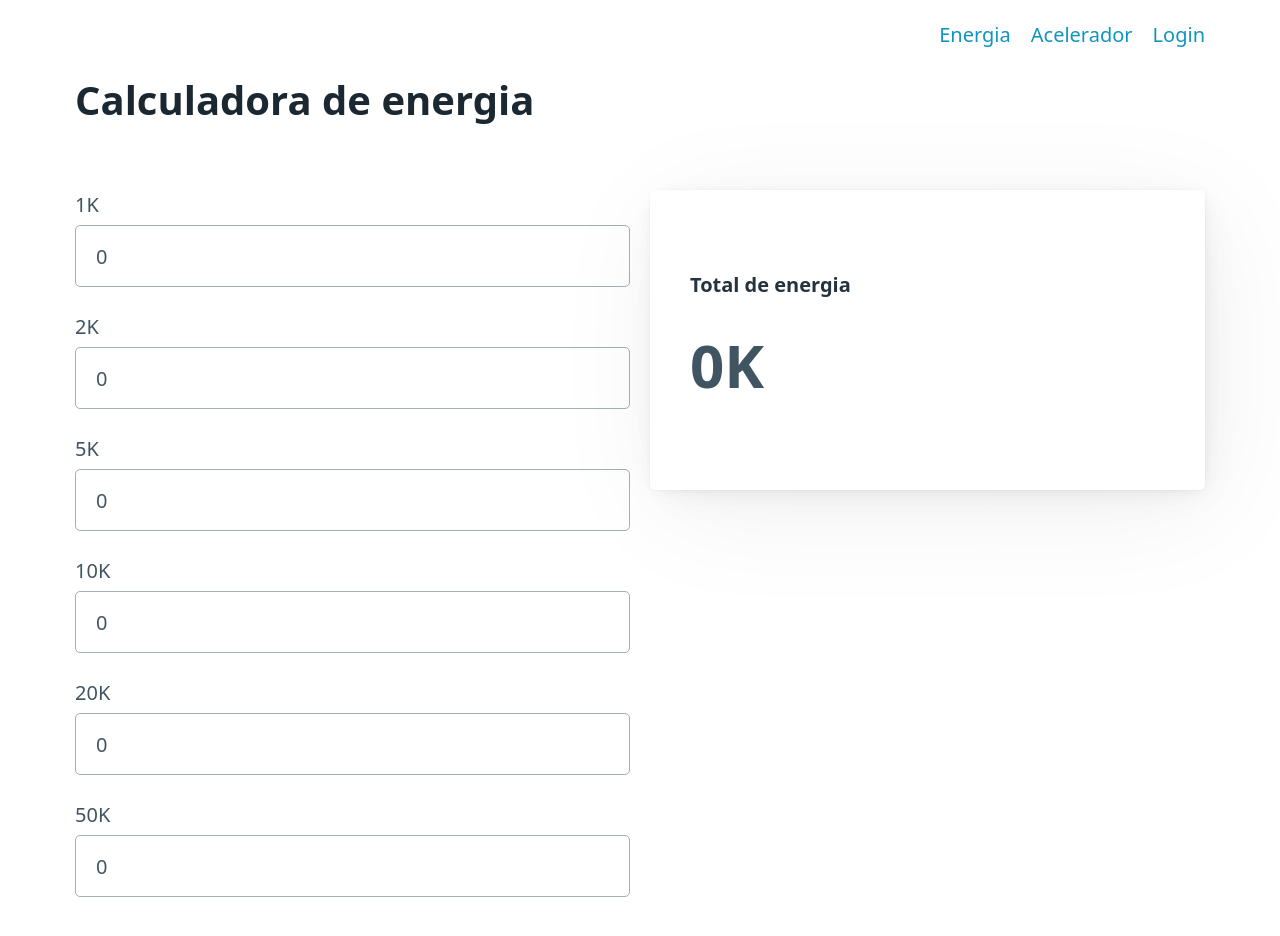
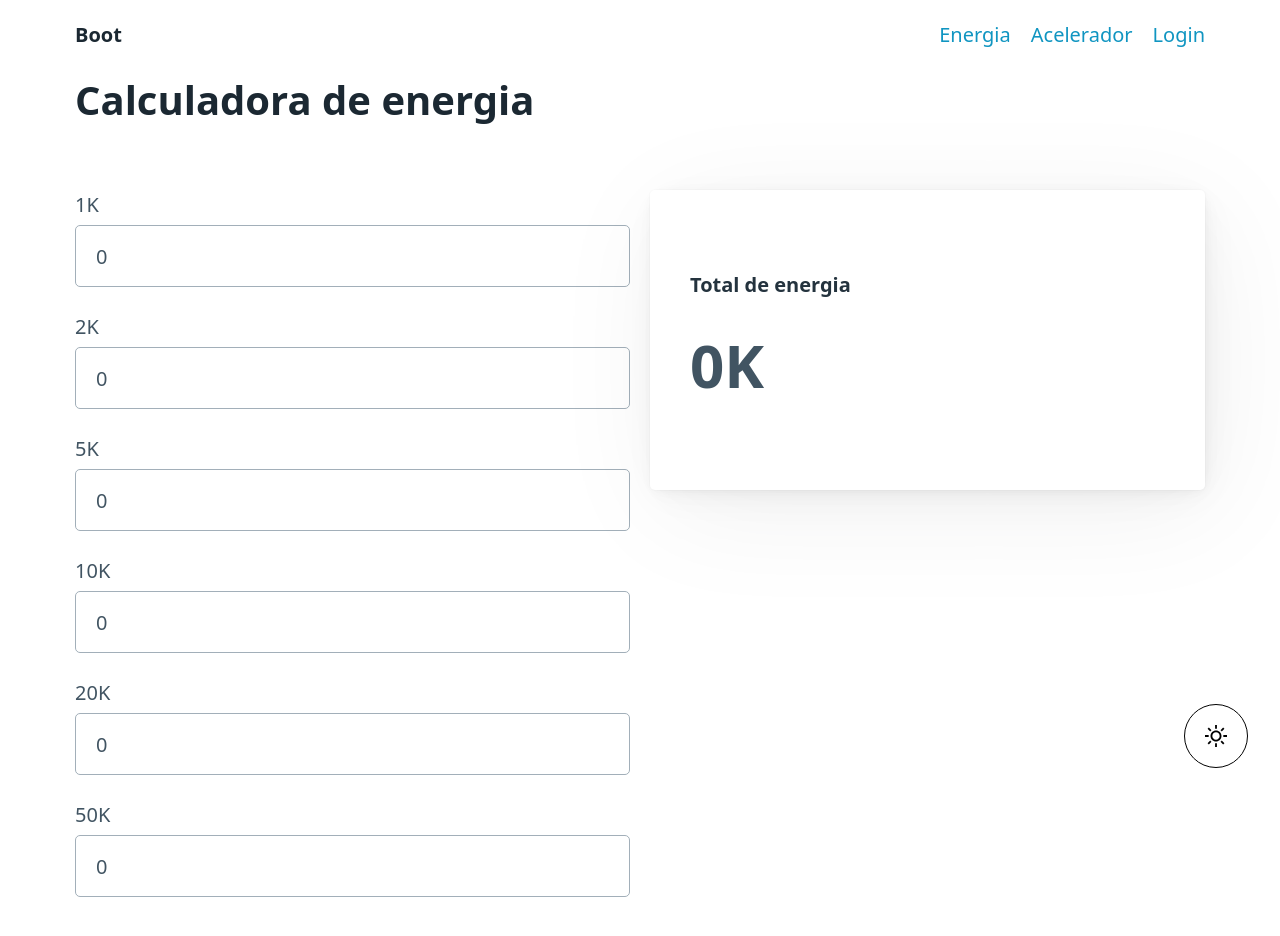
Before and after one commit to Lucas-Ayabe/demo-csv, a Next.js app: page /calculator/energy in a window 1280 px wide. Shown: the top 936 px of the page. Built offline with nearby package versions, Linux system fonts and the light colour scheme.

Commit message:
feature: dark and light theme

```diff
--- a/modules/shared/components/Layout.tsx
+++ b/modules/shared/components/Layout.tsx
@@ -3,6 +3,7 @@ import { ReactNode } from "react";
 import { routes } from "@config";
 import { Header } from "./Header";
 import Head from "next/head";
+import { ThemeToggler } from "./ThemeToggler";
 
 interface LayoutProps {
   children: ReactNode;
@@ -16,6 +17,7 @@ export const Layout = ({ children }: LayoutProps) => {
       </Head>
       <Header links={routes} />
       <main className="container">{children}</main>
+      <ThemeToggler />
     </>
   );
 };
--- /dev/null
+++ b/modules/shared/components/ThemeToggler/index.tsx
@@ -0,0 +1,80 @@
+import React, { useEffect, useState } from "react";
+import styles from "./styles.module.css";
+
+const Moon = (
+  <svg
+    width="24"
+    height="24"
+    viewBox="0 0 24 24"
+    fill="none"
+    xmlns="http://www.w3.org/2000/svg"
+  >
+    <path
+      fillRule="evenodd"
+      clipRule="evenodd"
+      d="M12.2256 2.00253C9.59172 1.94346 6.93894 2.9189 4.92893 4.92891C1.02369 8.83415 1.02369 15.1658 4.92893 19.071C8.83418 22.9763 15.1658 22.9763 19.0711 19.071C21.0811 17.061 22.0565 14.4082 21.9975 11.7743C21.9796 10.9772 21.8669 10.1818 21.6595 9.40643C21.0933 9.9488 20.5078 10.4276 19.9163 10.8425C18.5649 11.7906 17.1826 12.4053 15.9301 12.6837C14.0241 13.1072 12.7156 12.7156 12 12C11.2844 11.2844 10.8928 9.97588 11.3163 8.0699C11.5947 6.81738 12.2094 5.43511 13.1575 4.08368C13.5724 3.49221 14.0512 2.90664 14.5935 2.34046C13.8182 2.13305 13.0228 2.02041 12.2256 2.00253ZM17.6569 17.6568C18.9081 16.4056 19.6582 14.8431 19.9072 13.2186C16.3611 15.2643 12.638 15.4664 10.5858 13.4142C8.53361 11.362 8.73568 7.63895 10.7814 4.09281C9.1569 4.34184 7.59434 5.09193 6.34315 6.34313C3.21895 9.46732 3.21895 14.5326 6.34315 17.6568C9.46734 20.781 14.5327 20.781 17.6569 17.6568Z"
+      fill="currentColor"
+    />
+  </svg>
+);
+
+const Sun = (
+  <svg
+    width="24"
+    height="24"
+    viewBox="0 0 24 24"
+    fill="none"
+    xmlns="http://www.w3.org/2000/svg"
+  >
+    <path
+      fillRule="evenodd"
+      clipRule="evenodd"
+      d="M12 16C14.2091 16 16 14.2091 16 12C16 9.79086 14.2091 8 12 8C9.79086 8 8 9.79086 8 12C8 14.2091 9.79086 16 12 16ZM12 18C15.3137 18 18 15.3137 18 12C18 8.68629 15.3137 6 12 6C8.68629 6 6 8.68629 6 12C6 15.3137 8.68629 18 12 18Z"
+      fill="currentColor"
+    />
+    <path
+      fillRule="evenodd"
+      clipRule="evenodd"
+      d="M11 0H13V4.06189C12.6724 4.02104 12.3387 4 12 4C11.6613 4 11.3276 4.02104 11 4.06189V0ZM7.0943 5.68018L4.22173 2.80761L2.80752 4.22183L5.6801 7.09441C6.09071 6.56618 6.56608 6.0908 7.0943 5.68018ZM4.06189 11H0V13H4.06189C4.02104 12.6724 4 12.3387 4 12C4 11.6613 4.02104 11.3276 4.06189 11ZM5.6801 16.9056L2.80751 19.7782L4.22173 21.1924L7.0943 18.3198C6.56608 17.9092 6.09071 17.4338 5.6801 16.9056ZM11 19.9381V24H13V19.9381C12.6724 19.979 12.3387 20 12 20C11.6613 20 11.3276 19.979 11 19.9381ZM16.9056 18.3199L19.7781 21.1924L21.1923 19.7782L18.3198 16.9057C17.9092 17.4339 17.4338 17.9093 16.9056 18.3199ZM19.9381 13H24V11H19.9381C19.979 11.3276 20 11.6613 20 12C20 12.3387 19.979 12.6724 19.9381 13ZM18.3198 7.0943L21.1923 4.22183L19.7781 2.80762L16.9056 5.6801C17.4338 6.09071 17.9092 6.56608 18.3198 7.0943Z"
+      fill="currentColor"
+    />
+  </svg>
+);
+
+export const ThemeToggler = () => {
+  const [dark, setDark] = useState(false);
+  const style = dark
+    ? {
+        background: "#000",
+        color: "#fff",
+      }
+    : {
+        background: "#fff",
+        color: "#000",
+      };
+
+  useEffect(() => {
+    const media = window?.matchMedia("(prefers-color-schema: dark)");
+    media.onchange = () => setDark(media.matches);
+
+    return () => {
+      media.onchange = null;
+    };
+  }, []);
+
+  useEffect(() => {
+    const html = document.querySelector("html");
+    if (html) html.dataset.theme = dark ? "dark" : "light";
+  }, [dark]);
+
+  return (
+    <button
+      style={style}
+      className={styles.themeToggler}
+      onClick={() => setDark((theme) => !theme)}
+    >
+      {dark && Moon}
+      {!dark && Sun}
+    </button>
+  );
+};
--- /dev/null
+++ b/modules/shared/components/ThemeToggler/styles.module.css
@@ -0,0 +1,18 @@
+.themeToggler {
+  display: flex;
+  justify-content: center;
+  align-items: center;
+
+  background: transparent;
+  border-color: #000;
+
+  width: auto;
+  border-radius: 50%;
+  width: 64px;
+  height: 64px;
+  margin-bottom: 0;
+
+  position: fixed;
+  bottom: 32px;
+  right: 32px;
+}
--- a/modules/shared/styles/app.css
+++ b/modules/shared/styles/app.css
@@ -3,7 +3,7 @@ label > span {
 }
 
 .brand {
-  color: #fff;
+  color: var(--h1-color);
 }
 
 .is-inline {
```
